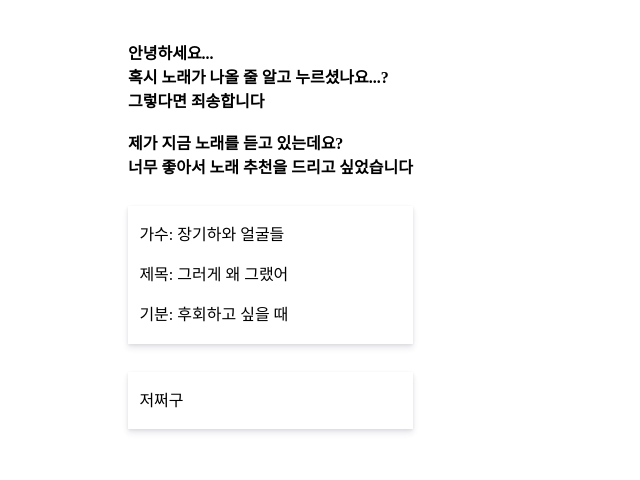
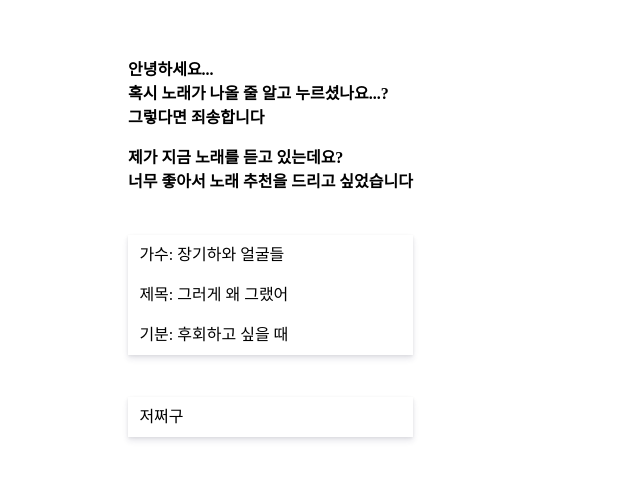
Before and after one commit to rancuft/rancuft-frontend, a React (Create React App) app in the folder rancuft/: page /song in a window 1280 px wide. Shown: the top 480 px of the page, without its empty margins (0-640 px from the left). Built offline with nearby package versions, Linux system fonts and the light colour scheme.

Commit message:
[FIX] #3 :: text 태그는 없다

```diff
--- a/rancuft/src/components/music/index.js
+++ b/rancuft/src/components/music/index.js
@@ -1,29 +1,48 @@
 import * as S from "./style.js";
 
 function Song() {
+  const data = [
+    {
+      id:1,
+      singer:'장기하와 얼굴들',
+      title:'그러게 왜 그랬어',
+      who:'후회하고 싶을 때'
+    },
+    {
+      id:2,
+      singer:'화해',
+      title:'화해하자',
+      who:'후회하고 싶을 때'
+    },
+    {
+      id:3,
+      singer:'화해',
+      title:'화해하자',
+      who:'후회하고 싶을 때'
+    }
+  ]
   return (
     <>
     <S.Mobile>
-      <text>안녕하세요...<br/>
+      <p>안녕하세요...<br/>
       혹시 노래가 나올 줄 알고 누르셨나요...?<br/>
-      그렇다면 죄송합니다</text>
-      <br/><br/>
-      <text>
+      그렇다면 죄송합니다</p>
+      <p>
         제가 지금 노래를 듣고 있는데요?<br/>
         너무 좋아서 노래 추천을 드리고 싶었습니다
-      </text>
+      </p>
       <S.Recommend>
       <S.RecommendBox>
-        <text>
+        <p>
         가수: 장기하와 얼굴들<br></br>
         제목: 그러게 왜 그랬어<br></br>
         기분: 후회하고 싶을 때<br/>
-        </text>
+        </p>
       </S.RecommendBox>
       <S.RecommendBox>
-        <text>
+        <p>
         저쩌구
-        </text>
+        </p>
       </S.RecommendBox>
       </S.Recommend>
       </S.Mobile>
--- a/rancuft/src/components/music/style.js
+++ b/rancuft/src/components/music/style.js
@@ -8,20 +8,19 @@
   top:5%;
   left: 10%;
   padding-bottom:200px;
-  text {
+  p {
     font-size: 16px;
     font-weight: 600;
   }
 `
 
 export const RecommendBox = styled.div`
-  margin-top: 10%;
-  padding: 3%;
+  margin-top: 15%;
   padding-left: 4%;
   line-height: 40px;
   box-shadow: 0 4px 6px rgba(50, 50, 93, 0.11), 0 1px 3px rgba(0, 0, 0, 0.08);
 
-  text {
+  p {
     font-weight: normal;
 
   }
```
